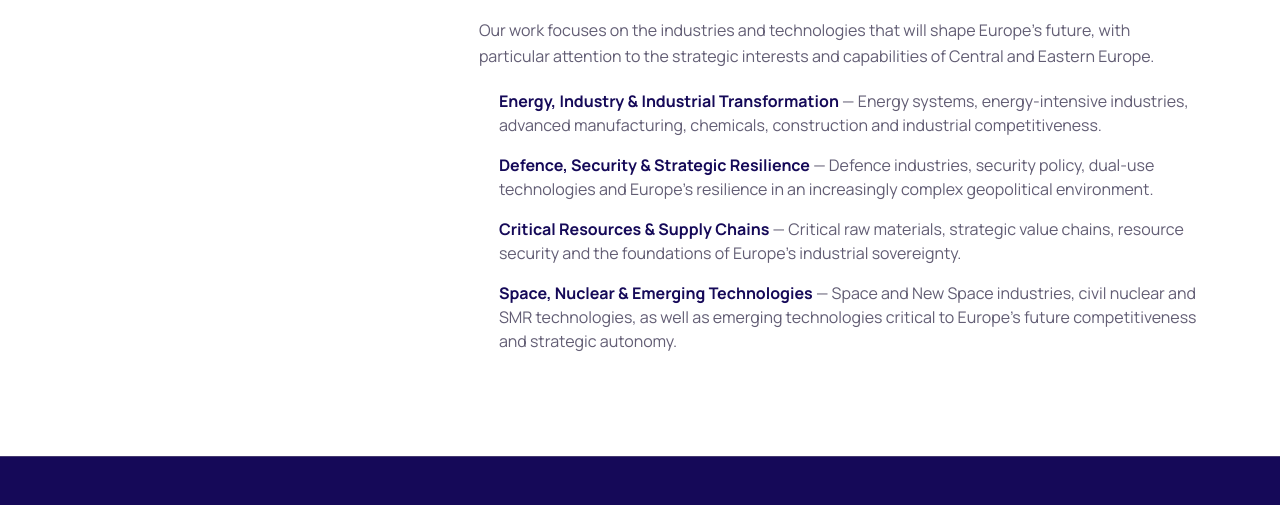
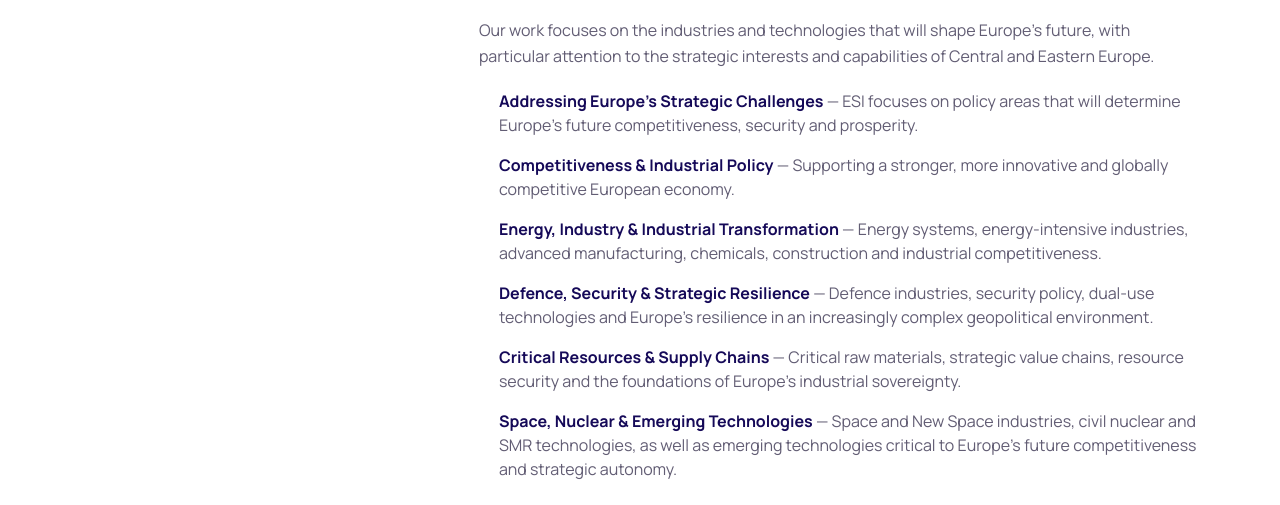
Before and after one commit to theEuropeanStrategyInstitute/ESI_website, an Astro site: page /about-us in a window 1280 px wide. Shown: the part 4427-4932 px from the top of the page. Built offline with nearby package versions, Linux system fonts and the light colour scheme; Astro itself is replaced by a stand-in of ours; no server answers.

Commit message:
content: add two priority sectors to About Us and ESI data

```diff
--- a/src/data/esi-content.ts
+++ b/src/data/esi-content.ts
@@ -74,6 +74,14 @@ export const influenceTools = [
 ];
 
 export const sectors = [
+  {
+    title: "Addressing Europe's Strategic Challenges",
+    topics: "TBD",
+  },
+  {
+    title: "Competitiveness & Industrial Policy",
+    topics: "TBD",
+  },
   {
     title: "Defence, Security & Strategic Resilience",
     topics: "European Defence Fund · EDIP · SAFE",
--- a/src/pages/about-us.astro
+++ b/src/pages/about-us.astro
@@ -230,6 +230,14 @@ const cardGroups: Array<{
       </p>
       <ul>
         <li>
+          <strong>Addressing Europe's Strategic Challenges</strong> —
+          ESI focuses on policy areas that will determine Europe's future competitiveness, security and prosperity.
+        </li>
+        <li>
+          <strong>Competitiveness & Industrial Policy</strong> —
+          Supporting a stronger, more innovative and globally competitive European economy.
+        </li>
+        <li>
           <strong>Energy, Industry &amp; Industrial Transformation</strong> —
           Energy systems, energy-intensive industries, advanced manufacturing,
           chemicals, construction and industrial competitiveness.
```
